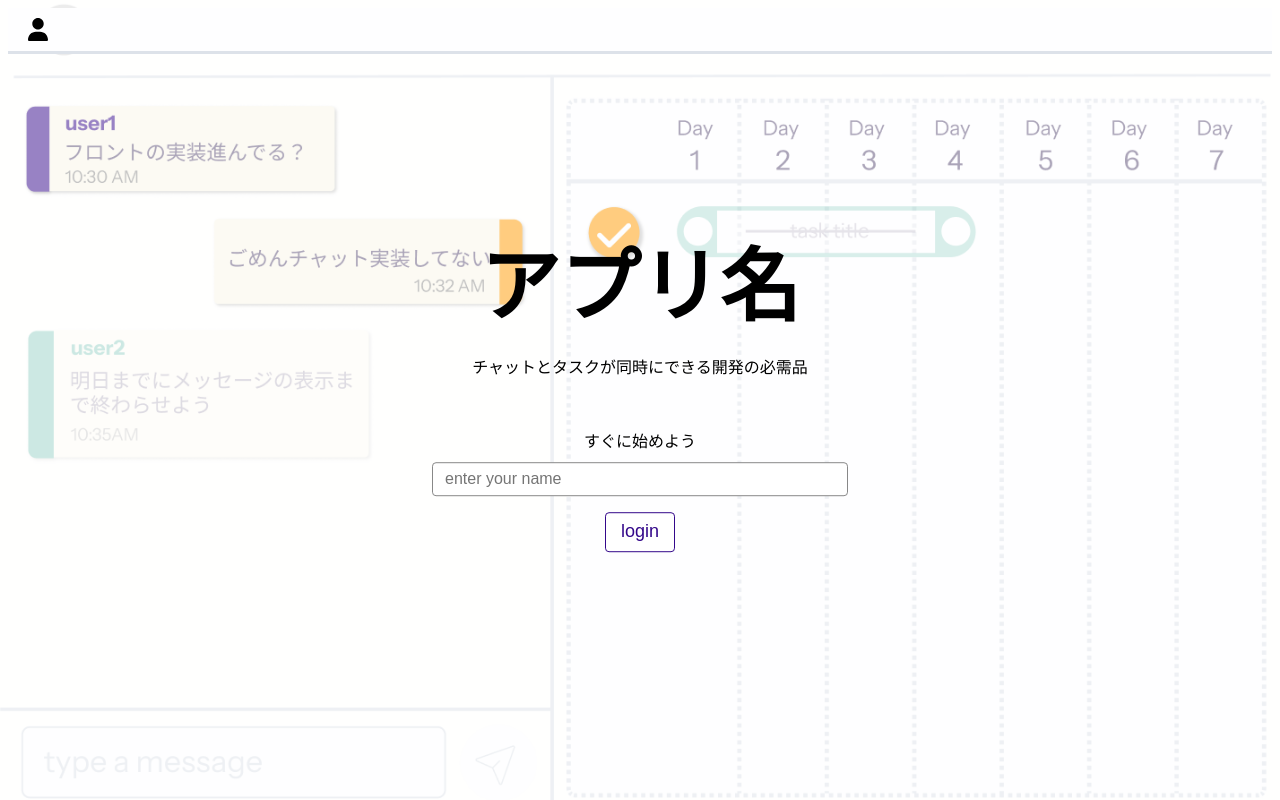
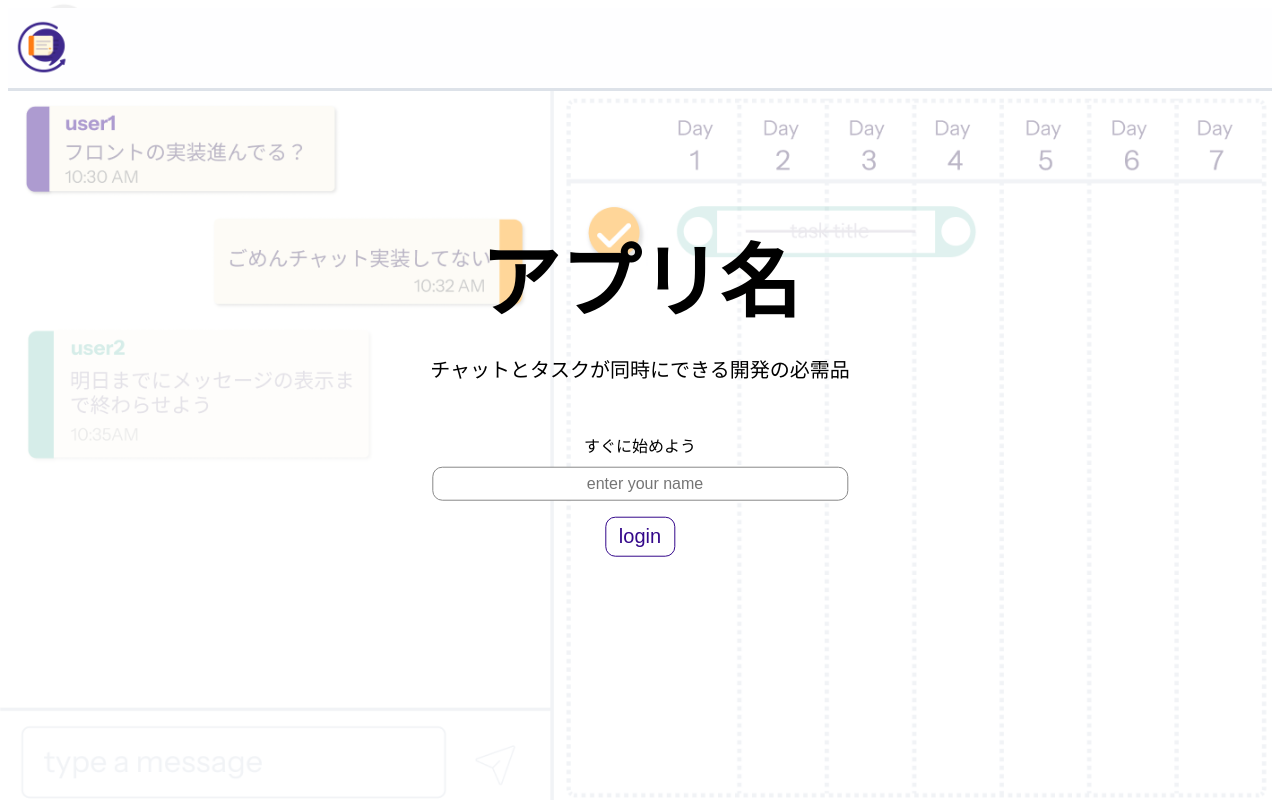
Before and after one commit to rkclhack/hackathon-t2-A, a Vue app in the folder chatapp/: page / in a window 1280 px wide. Built offline with nearby package versions, Linux system fonts and the light colour scheme; no server answers.

Commit message:
add logo etc

```diff
--- a/chatapp/src/components/Header.vue
+++ b/chatapp/src/components/Header.vue
@@ -13,7 +13,7 @@ const logout = () => {
 
 <template>
     <header class="header">
-        <img src="../images/user-solid.svg" alt="logo" class="logo">
+        <img src="../images/logo.png" alt="logo" class="logo">
         <p v-if="userName !== ''" class="greeting">こんにちは、{{ userName }}さん</p>
         <button v-if="userName !== ''" @click="logout" class="logout-button">logout</button>
     </header>
@@ -24,7 +24,7 @@ const logout = () => {
     display: flex;
     justify-content: space-between;
     align-items: center;
-    padding: 10px 20px;
+    padding: 10px 5px;
     background-color: #fefeff;
     border-bottom: 3px solid #dde2e9;
 }
@@ -33,10 +33,11 @@ const logout = () => {
     margin: 0;
     flex-grow: 1;
     text-align: left;
-    padding-left: 100px;
+    padding-left: 10px;
 }
 .logo {
-    width: 20px;
+    width: 60px;
+    height: 60px
 }
 .logout-button {
     font-size: 20px;
--- a/chatapp/src/components/Login.vue
+++ b/chatapp/src/components/Login.vue
@@ -40,7 +40,7 @@ const onEnter = () => {
 
 <template>
   <Header />
-  <img src="../images/chat-screen.png"></img>
+  <img src="../images/chat-screen.png" class="chat-screen"></img>
   <div class="container">
     <div>
     <h1 class="title">アプリ名</h1>
@@ -60,14 +60,14 @@ p{
   margin-bottom: 10px;
 }
 
-img{
+.chat-screen{
   position: fixed;
   top: 0;
   left: 0;
   width: 100vw;
   height: 100vh;
   object-fit: cover;
-  opacity: 0.5;
+  opacity: 0.4;
   z-index: -1;
   user-select: none;
   pointer-events: none;
@@ -88,6 +88,7 @@ img{
   margin-bottom: 10px;
 }
 .subtitle{
+  font-size: 20px;
   margin-bottom: 50px;
 }
 
@@ -97,10 +98,11 @@ img{
   width: 400px;
   height: 30px;
   border: 1px solid #888;
-  border-radius: 4px;
+  border-radius: 10px;
   margin-bottom: 16px;
   padding-left: 12px;
   font-size: 16px;
+  text-align: center;
 }
 .user-name-text:focus{
   outline: 1px solid #33078A;
@@ -113,9 +115,10 @@ img{
   color:#33078A;
   background-color: white;
   border: 1px solid #33078A;
-  border-radius: 4px;
-  font-size: 18px;
-  font-style: "Instrument Sans";
+  border-radius: 10px;
+  font-size: 20px;
+  transition: all 0.3s ease;
+
 }
 .send_alt_button:hover{
   background-color: #33078A;
```
Also changed, not shown: chatapp/src/images/logo.png (added).
